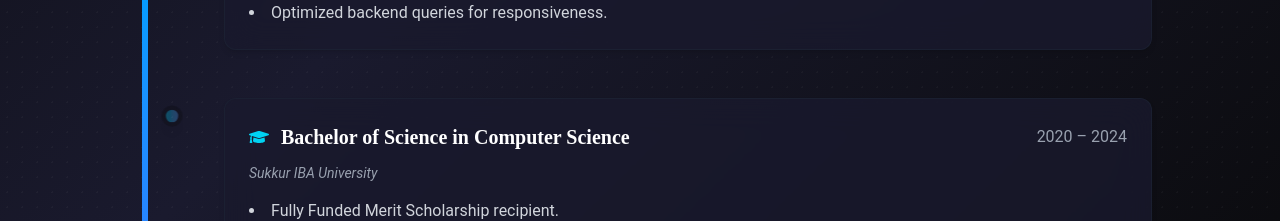
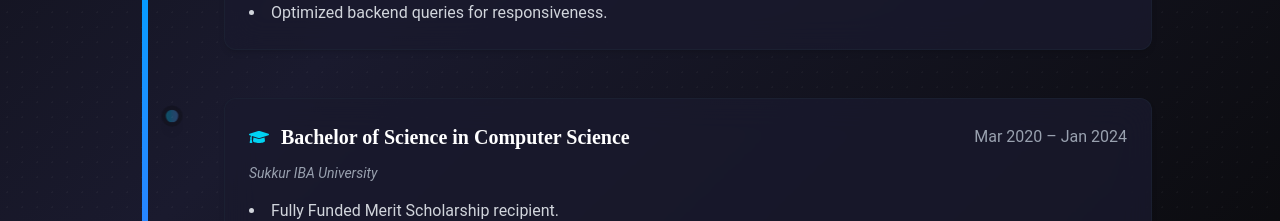
Before and after one commit to AmaedaQ/portfolio-nextjs, a Next.js app: page / in a window 1280 px wide. Shown: the part 2800-3021 px from the top of the page. Built offline with nearby package versions, Linux system fonts and the light colour scheme.

Commit message:
Update Experience.tsx

```diff
--- a/src/components/Experience.tsx
+++ b/src/components/Experience.tsx
@@ -40,7 +40,7 @@ const timelineItems = [
     type: "education",
     role: "Bachelor of Science in Computer Science",
     company: "Sukkur IBA University",
-    duration: "2020 – 2024",
+    duration: "Mar 2020 – Jan 2024",
     points: [
       "Fully Funded Merit Scholarship recipient.",
       "Led technical & AI-based projects during final year.",
```
